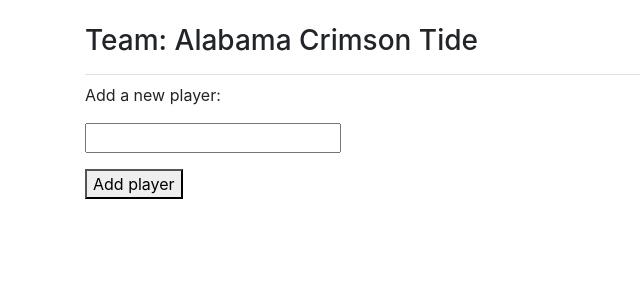
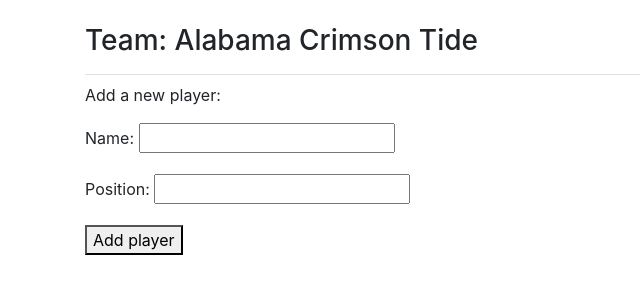
Before and after one commit to dalenledingham/NCAA-Django, a Django app: page /new_player/5/ in a window 1280 px wide. Shown: the part 58-358 px from the top of the page, without its empty margins (0-640 px from the left). Run offline with Django 3.2, Linux system fonts and the light colour scheme; a user stored in the database is signed in; data comes from the database, SQL or seed files in the repository; both versions use the stored data as it was after the commit; some libraries are stand-ins or nearby versions.

Commit message:
Added player position field and field labels

```diff
--- a/ncaa/forms.py
+++ b/ncaa/forms.py
@@ -6,18 +6,18 @@ class ConferenceForm(forms.ModelForm):
   class Meta:
     model = Conference
     fields = ['name']
-    labels = {'name': ''}
+    labels = {'name': 'Conference Name'}
 
 
 class TeamForm(forms.ModelForm):
   class Meta:
     model = Team
     fields = ['name']
-    labels = {'name': ''}
+    labels = {'name': 'Team Name'}
 
 
 class PlayerForm(forms.ModelForm):
   class Meta:
     model = Player
-    fields = ['name']
-    labels = {'name': ''}
+    fields = ['name','position']
+    labels = {'name': 'Name','position': 'Position'}
--- a/ncaa/models.py
+++ b/ncaa/models.py
@@ -30,6 +30,7 @@ class Player(models.Model):
   """A player is a member of a team"""
   team = models.ForeignKey(Team, on_delete=models.CASCADE)
   name = models.CharField(max_length=200)
+  position = models.CharField(max_length=200)
   owner = models.ForeignKey(User, on_delete=models.CASCADE)
 
   class Meta:
--- a/ncaa/templates/ncaa/team.html
+++ b/ncaa/templates/ncaa/team.html
@@ -13,7 +13,7 @@
 
   {% for player in players %}
     <ul style="list-style-type:none;">
-      <li><h6>{{ player.name }}</h6></li>
+      <li><h6>{{ player.name }}, {{ player.position }}</h6></li>
     </ul>
   {% empty %}
     <p>There are no players in this team yet.</p>
```
Also changed, not shown: db.sqlite3, ncaa/migrations/0007_player_position.py (added), ncaa/migrations/0008_player_number.py (added), ncaa/migrations/0009_remove_player_number.py (added).
